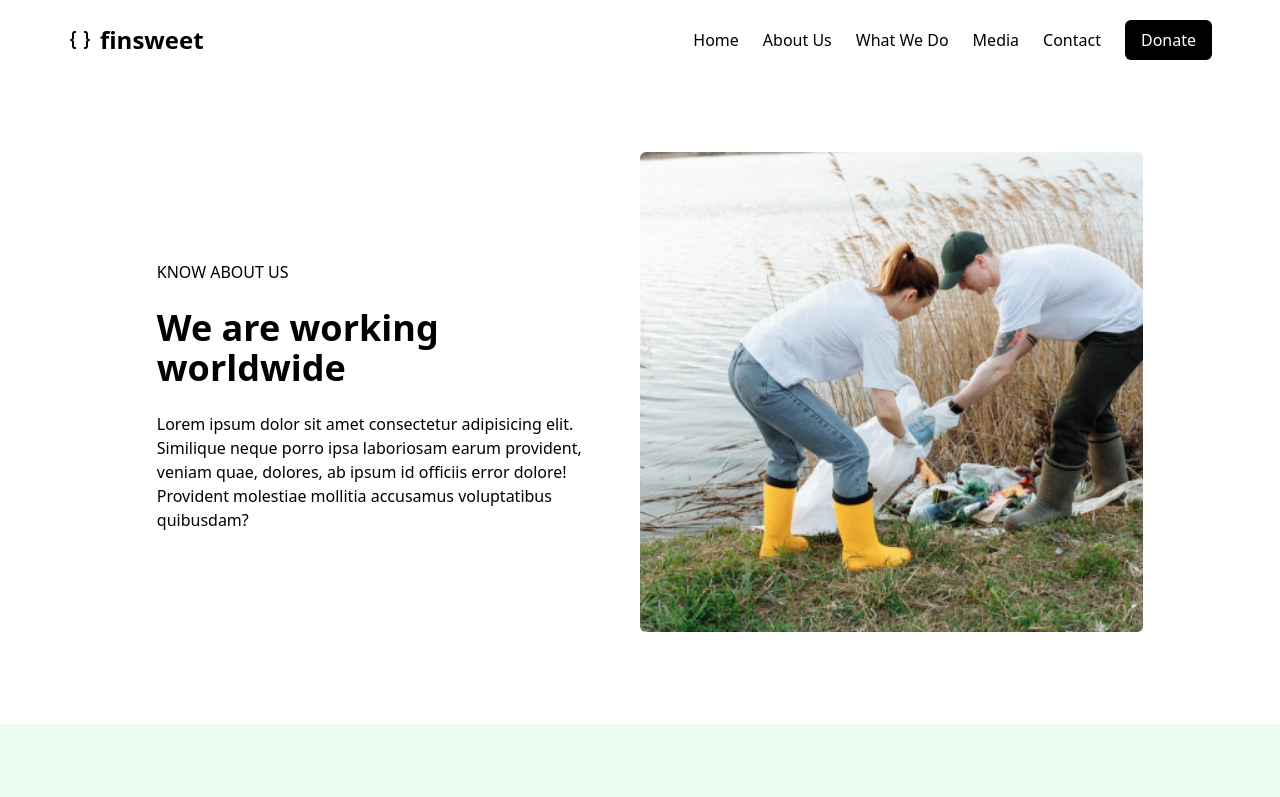
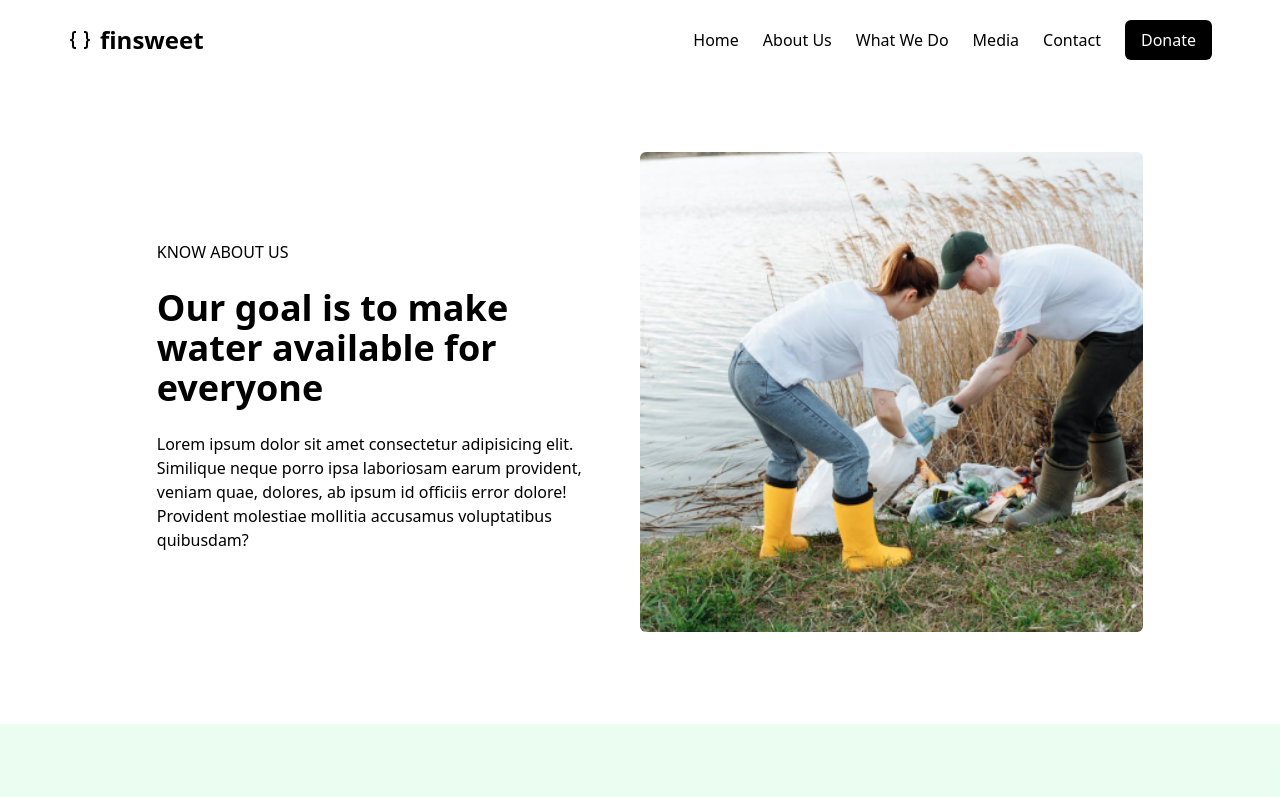
Before and after one commit to mjay0100/finsweet, a React (Vite) app: page /services in a window 1280 px wide. Shown: the top 797 px of the page. Built offline with nearby package versions, Linux system fonts and the light colour scheme.

Commit message:
edited main heading

```diff
--- a/src/pages/Services.jsx
+++ b/src/pages/Services.jsx
@@ -5,7 +5,7 @@ import Event from "../components/Event";
 import serviceBg from "../public/images/service-page/service.png";
 import { workData } from "../data";
 
-const Services = ({title}) => {
+const Services = () => {
   return (
     <>
       <section className="px-[3rem]  py-6">
@@ -13,7 +13,7 @@ const Services = ({title}) => {
           <div className="mt-[2rem] md:w-[50%] px-5">
             <p className="uppercase mb-6">Know about us</p>
             <h1 className="text-4xl mb-6 font-bold">
-              We are working worldwide
+              Our goal is to make water available for everyone
             </h1>
             <p className="mb-6">
               Lorem ipsum dolor sit amet consectetur adipisicing elit. Similique
```
